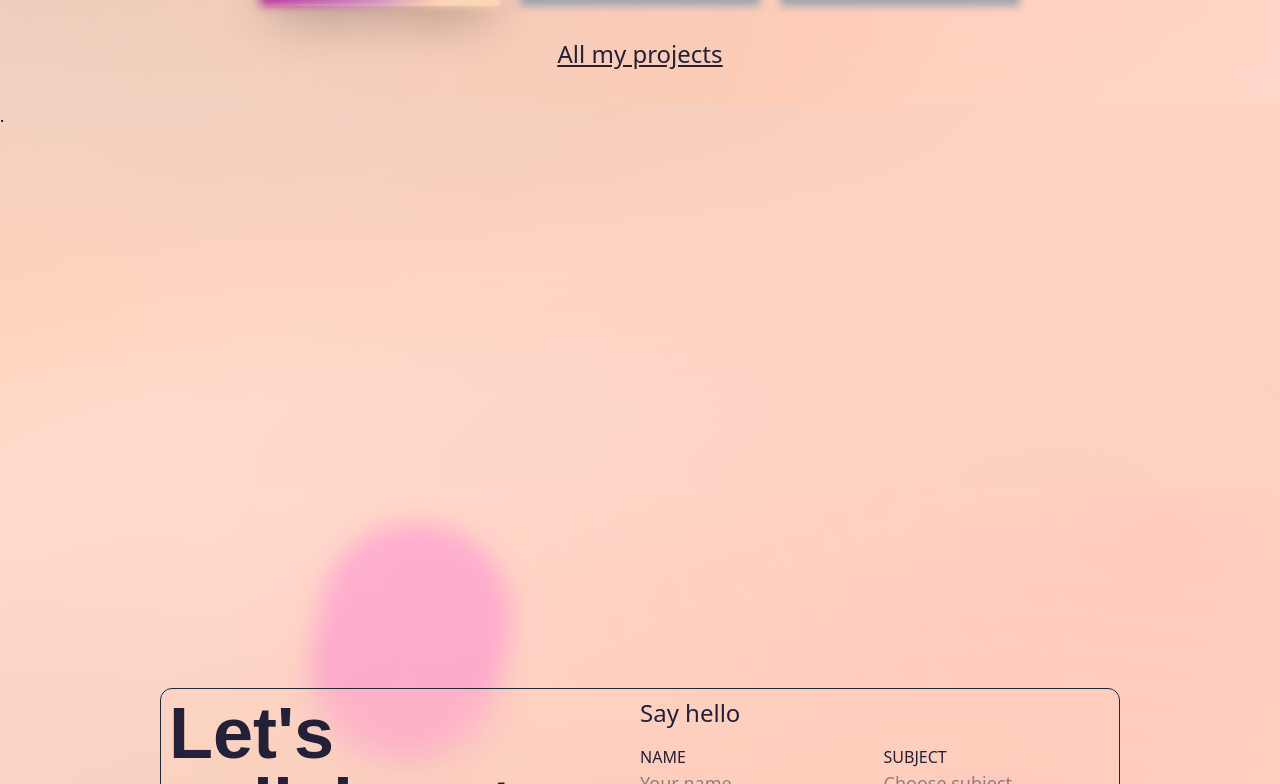
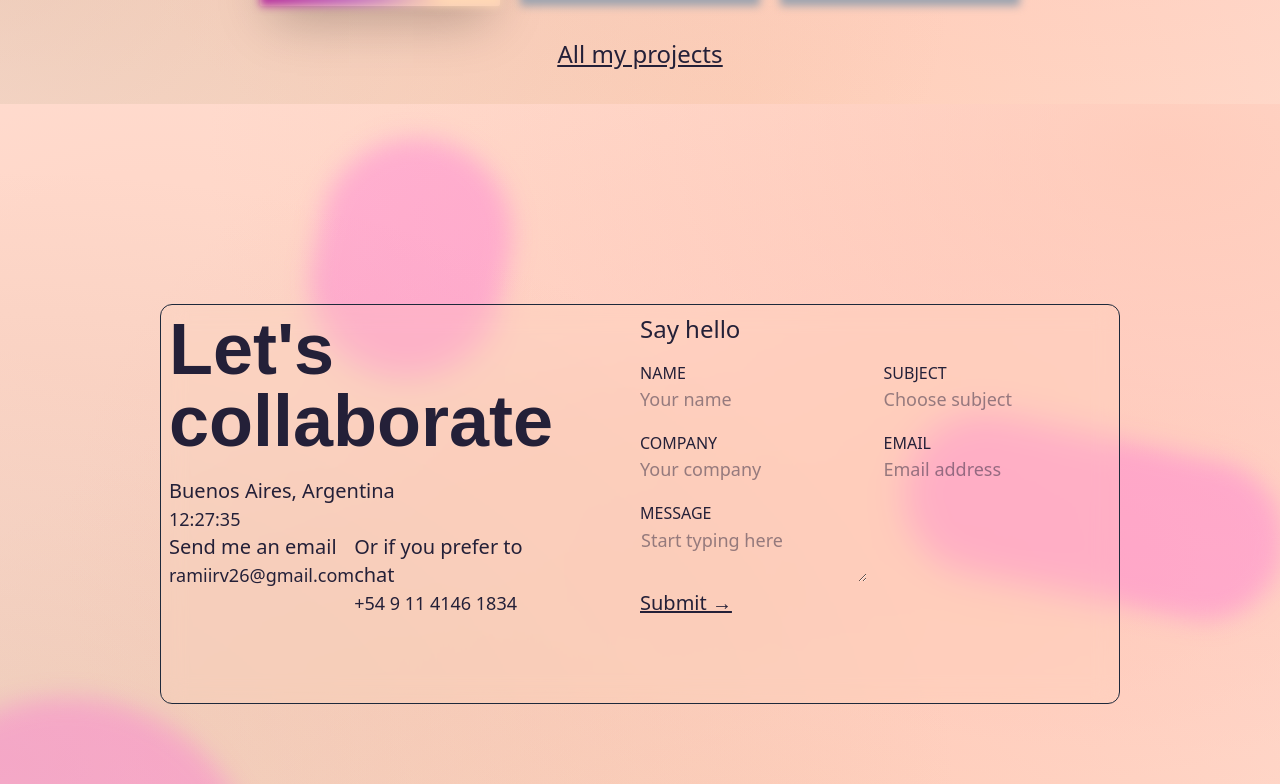
Before and after one commit to RRodriguezViegas/portfolio, a React (Vite) app: page / in a window 1280 px wide. Shown: the part 1736-2520 px from the top of the page. Built offline with nearby package versions, Linux system fonts and the light colour scheme; a web font is replaced by a local one.

Commit message:
chau separadores

```diff
--- a/src/App.jsx
+++ b/src/App.jsx
@@ -91,9 +91,9 @@ function AppContent() {
             <Home sections={sections} />
             <Separador />
             <Projects />
-            <SeparadorPC />
+            {/* <SeparadorPC /> */}
             <Contact />
-            <SeparadorFinal />
+            {/* <SeparadorFinal /> */}
             <Footer sections={sections} />
           </>
         }
```
